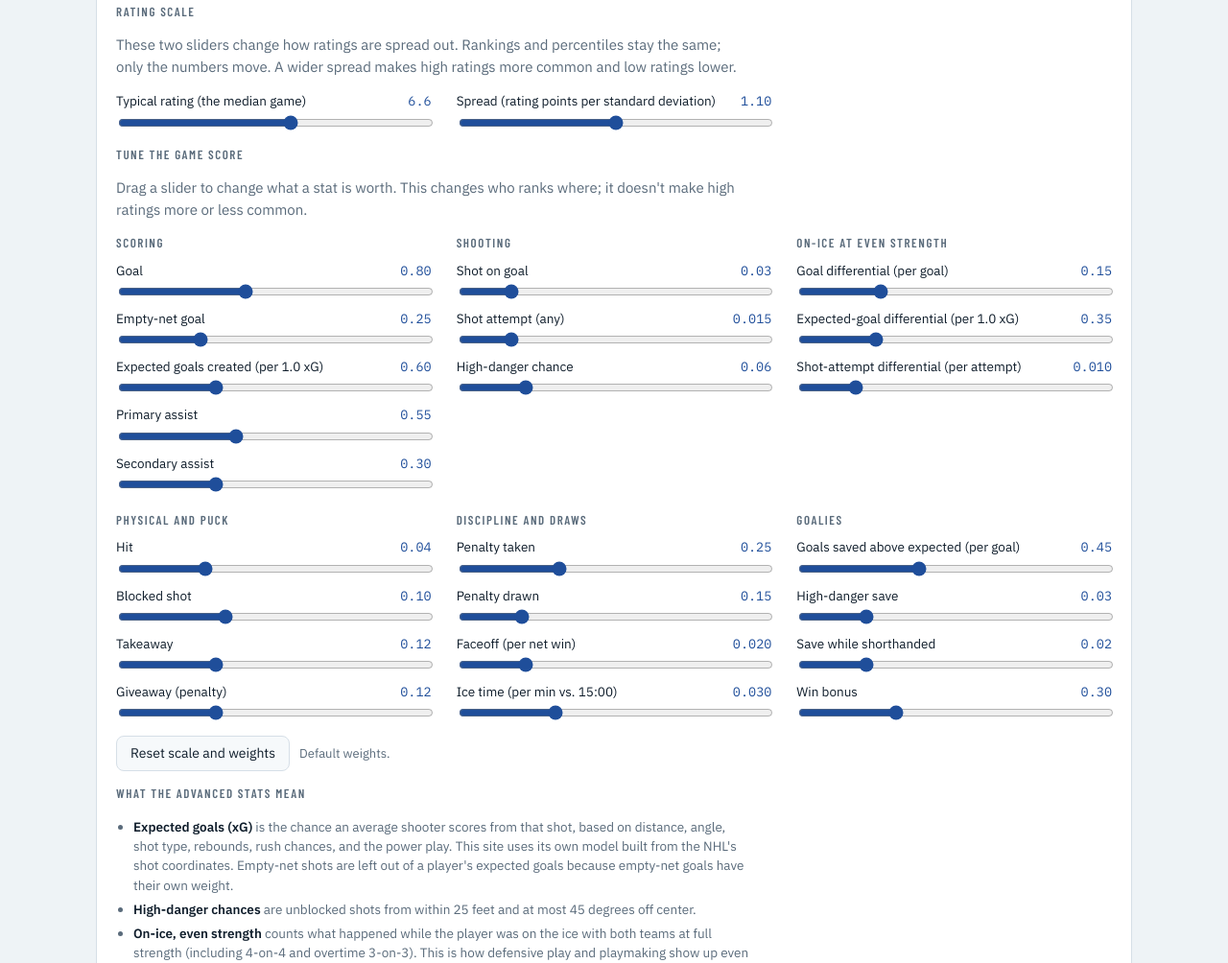
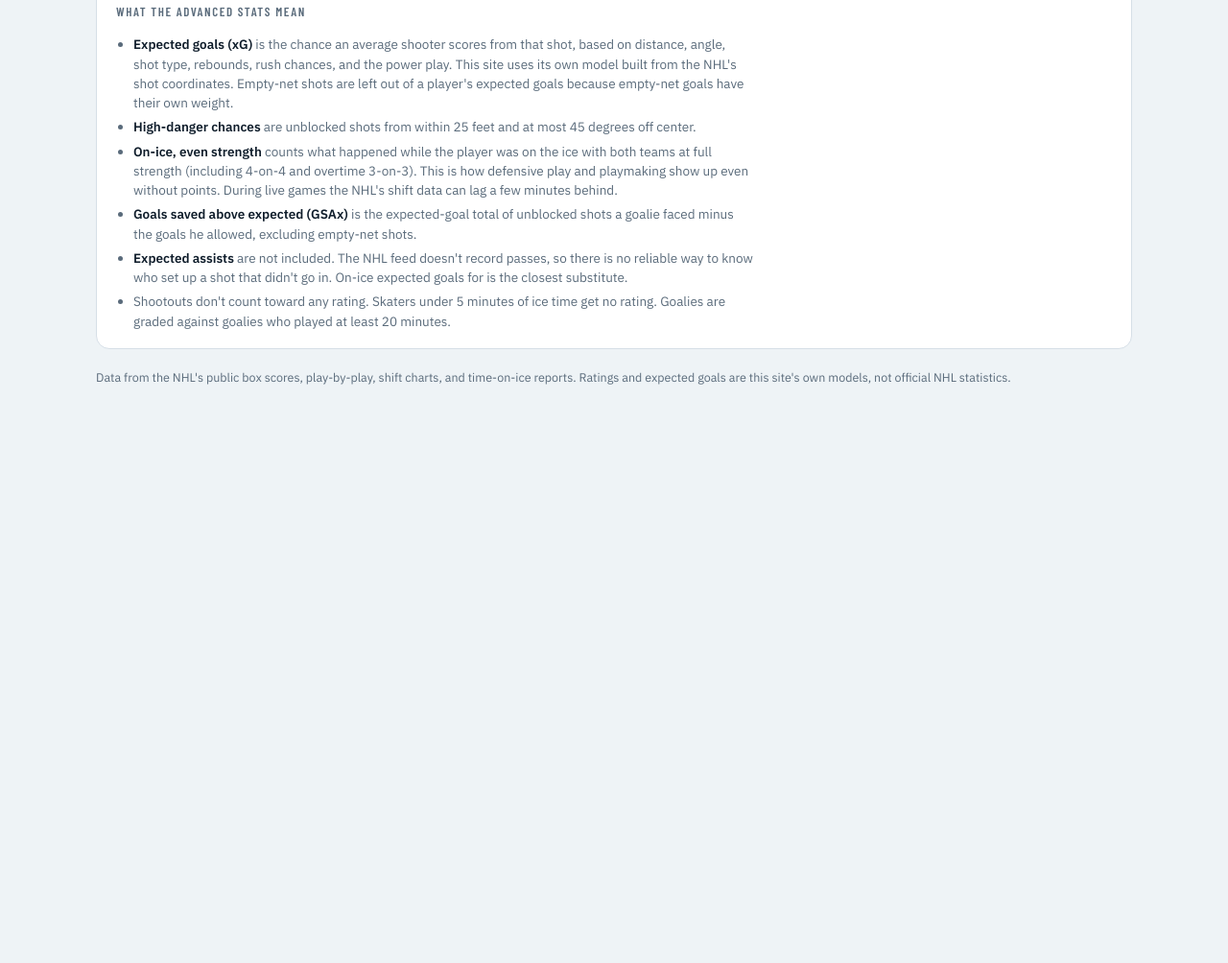
Before and after one commit to btashton2-a11y/Ice-Ratings, a website with bundled scripts: page public/index.html in a window 1280 px wide. Shown: the part 953-1957 px from the top of the page at 96% size. After the commit the page ends 1412 px from the top, so only its background shows below. Built offline with nearby package versions, Linux system fonts and the light colour scheme; files whose address does not match are found by name.

Commit message:
Add files via upload

```diff
--- a/public/app.js
+++ b/public/app.js
@@ -2,10 +2,7 @@ import * as E from "./engine.js";
 
 // ---------- State ----------
 const $ = id => document.getElementById(id);
-const store = { get(k){ try { return JSON.parse(localStorage.getItem(k) || "null"); } catch(e){ return null; } },
-                set(k, v){ try { v == null ? localStorage.removeItem(k) : localStorage.setItem(k, JSON.stringify(v)); } catch(e){} } };
-let W = { ...E.DEFAULTS, ...(store.get("ice-w") || {}) };
-let SCALE = { ...E.SCALE_DEFAULT, ...(store.get("ice-scale") || {}) };
+const W = E.DEFAULTS, SCALE = E.SCALE_DEFAULT;   // fixed: everyone sees the same ratings
 let BASE = null;            // season calibration from /api/baseline
 let SCHED = null;           // { date, today, games } for the day being viewed
 const GAMES = new Map();    // game id -> game data from /api/game
@@ -18,7 +15,6 @@ const STARTED = ["LIVE", "CRIT", "OFF", "FINAL"];
 const started = st => STARTED.includes(st);
 const live = st => st === "LIVE" || st === "CRIT";
 const done = st => st === "OFF" || st === "FINAL";
-const isDefault = () => Object.keys(E.DEFAULTS).every(k => Math.abs(W[k] - E.DEFAULTS[k]) < 1e-9);
 
 async function api(path){
   const r = await fetch(path);
@@ -56,7 +52,7 @@ function dayGames(){ return (SCHED?.games || []).map(s => GAMES.get(s.id)).filte
 function rateAll(){
   const games = dayGames(), scored = {};
   games.forEach(g => { scored[g.id] = E.scoreGame(g, W); });
-  if(isDefault() && BASE && BASE.cal.F.n >= 50){ CALS = BASE.cal; calSource = "season"; }
+  if(BASE && BASE.cal.F.n >= 50){ CALS = BASE.cal; calSource = "season"; }
   else {
     const pools = { F:[], D:[], G:[] };
     const pool = games.filter(g => done(g.st)).length ? games.filter(g => done(g.st)) : games;
@@ -316,27 +312,17 @@ function showTip(el){
   tip.style.left = Math.max(0, left) + "px"; tip.style.top = Math.max(0, top) + "px";
 }
 
-// ---------- Scale + sliders ----------
+// ---------- Rating scale explainer ----------
 function renderScale(){
   const c = SCALE.center, s = SCALE.spread;
   $("scale-formula").textContent = `${c.toFixed(1)} + ${s.toFixed(2)} × z`;
-  $("sv-center").textContent = c.toFixed(1); $("sv-spread").textContent = s.toFixed(2);
-  $("s-center").value = c; $("s-spread").value = s;
   const pct = v => v >= 99.95 ? "99.9" : v >= 99 ? v.toFixed(1) : String(Math.round(v));
   const rows = [`<tr><td class="mono">${c.toFixed(1)}</td><td>Half of all games at his position</td><td>The typical game</td></tr>`];
   [7,8,9,10].forEach(r => { if(r <= c + 0.05) return; const z = (r - c)/s, share = 1 - E.normCdf(z);
     rows.push(`<tr><td class="mono">${r === 10 ? "10.0" : r.toFixed(1) + "+"}</td><td>${pct(E.normCdf(z)*100)}%</td><td>About 1 in ${Math.max(2, Math.round(1/share)).toLocaleString()} games</td></tr>`); });
   $("scale-body").innerHTML = rows.join("");
-  $("custom-note").hidden = isDefault();
-  $("tuned-note").textContent = isDefault() ? "Default weights." : "You're viewing custom weights.";
   if(BASE){ const b = BASE.cal; $("pool-counts").textContent = `: ${b.F.n.toLocaleString()} forward games, ${b.D.n.toLocaleString()} defenseman games, and ${b.G.n.toLocaleString()} goalie games from ${BASE.games.toLocaleString()} games through ${shortDay(BASE.through).replace(/^\w+, /, "")}`;
     $("season-note").textContent = `${String(BASE.season).slice(0,4)}–${String(BASE.season).slice(6)} season`; }
-}
-const dec = step => step < .01 ? 3 : 2;
-function buildSliders(){
-  $("sliders").innerHTML = E.SLIDER_GROUPS.map(([gname, items]) => `<div class="sl-group"><div class="label">${gname}</div>${items.map(([k,l,min,max,step]) => `
-    <div class="sl"><label for="w-${k}"><span>${l}</span><span class="mono" id="v-${k}">${W[k].toFixed(dec(step))}</span></label>
-    <input type="range" id="w-${k}" data-k="${k}" data-step="${step}" min="${min}" max="${max}" step="${step}" value="${W[k]}"></div>`).join("")}</div>`).join("");
 }
 function renderAll(){ rateAll(); renderSlate(); renderLeaderboard(); renderGame(); renderScale(); }
 
@@ -413,19 +399,12 @@ document.addEventListener("visibilitychange", () => { if(!document.hidden && SCH
 
 let raf = 0;
 const rerender = () => { cancelAnimationFrame(raf); raf = requestAnimationFrame(() => { const y = window.scrollY; renderAll(); window.scrollTo(0, y); }); };
-$("sliders").addEventListener("input", e => {
-  const k = e.target.dataset.k; if(!k) return;
-  W[k] = +e.target.value; $("v-" + k).textContent = W[k].toFixed(dec(+e.target.dataset.step));
-  store.set("ice-w", W); rerender();
-});
-document.querySelectorAll("input[data-s]").forEach(inp => inp.addEventListener("input", () => { SCALE[inp.dataset.s] = +inp.value; store.set("ice-scale", SCALE); rerender(); }));
-$("reset").addEventListener("click", () => { W = { ...E.DEFAULTS }; SCALE = { ...E.SCALE_DEFAULT }; store.set("ice-w", null); store.set("ice-scale", null); buildSliders(); rerender(); });
 
 function showError(e){ $("slate").innerHTML = `<div class="empty">${esc(e.message || String(e))}</div>`; }
 
 // ---------- Boot ----------
 (async function boot(){
-  buildSliders(); renderScale();
+  renderScale();
   api("/api/baseline").then(b => { BASE = b; if(SCHED) rerender(); else renderScale(); })
     .catch(e => { $("pool-counts").textContent = " (the season comparison couldn't load, so ratings are graded against the games on this page)"; });
   try {
--- a/public/engine.js
+++ b/public/engine.js
@@ -8,14 +8,6 @@ export const DEFAULTS = {
   penTaken:0.25, penDrawn:0.15, fo:0.02, toi:0.03,
   gsax:0.45, hdsv:0.03, shsv:0.02, win:0.3
 };
-export const SLIDER_GROUPS = [
-  ["Scoring", [["goal","Goal",0,2,.05],["enGoal","Empty-net goal",0,1,.05],["ixg","Expected goals created (per 1.0 xG)",0,2,.05],["a1","Primary assist",0,1.5,.05],["a2","Secondary assist",0,1,.05]]],
-  ["Shooting", [["sog","Shot on goal",0,.2,.01],["icf","Shot attempt (any)",0,.1,.005],["hd","High-danger chance",0,.3,.01]]],
-  ["On-ice at even strength", [["gd5","Goal differential (per goal)",0,.6,.05],["xgd5","Expected-goal differential (per 1.0 xG)",0,1.5,.05],["cfd5","Shot-attempt differential (per attempt)",0,.06,.005]]],
-  ["Physical and puck", [["hit","Hit",0,.15,.01],["block","Blocked shot",0,.3,.01],["take","Takeaway",0,.4,.01],["give","Giveaway (penalty)",0,.4,.01]]],
-  ["Discipline and draws", [["penTaken","Penalty taken",0,.8,.05],["penDrawn","Penalty drawn",0,.8,.05],["fo","Faceoff (per net win)",0,.1,.005],["toi","Ice time (per min vs. 15:00)",0,.1,.005]]],
-  ["Goalies", [["gsax","Goals saved above expected (per goal)",0,1.2,.05],["hdsv","High-danger save",0,.15,.01],["shsv","Save while shorthanded",0,.1,.01],["win","Win bonus",0,1,.05]]]
-];
 export const MIN_TOI_SK = 300, MIN_TOI_G_BASE = 1200;
 export const grpOf = pos => pos==="G" ? "G" : pos==="D" ? "D" : "F";
 export const fmtToi = s => `${Math.floor(s/60)}:${String(s%60).padStart(2,"0")}`;
--- a/public/index.html
+++ b/public/index.html
@@ -237,7 +237,6 @@ details.goals summary:focus-visible{outline:2px solid var(--blue);outline-offset
 .legend i{width:14px;height:14px;border-radius:4px;display:inline-block}
 .notes{margin:0;padding-left:18px;color:var(--muted);font-size:13.5px;display:flex;flex-direction:column;gap:5px;max-width:82ch}
 .notes b{color:var(--ink);font-weight:600}
-.custom-note{font-size:13px;color:var(--ink);background:var(--sunk);border-radius:8px;padding:8px 10px}
 footer{color:var(--muted);font-size:12.5px}
 
 @media (max-width:860px){ .analysis{grid-template-columns:minmax(0,1fr)} }
@@ -309,22 +308,6 @@ footer{color:var(--muted);font-size:12.5px}
       <span><i style="background:var(--r-mid)"></i>6.0–6.9 average</span>
       <span><i style="background:var(--r-low)"></i>Below 6.0 rough night</span>
     </div>
-    <h3 class="label" style="font-size:13px">Rating scale</h3>
-    <p>These two sliders change how ratings are spread out. Rankings and percentiles stay the same; only the numbers move. A wider spread makes high ratings more common and low ratings lower.</p>
-    <div class="sl-groups">
-      <div class="sl-group"><div class="sl"><label for="s-center"><span>Typical rating (the median game)</span><span class="mono" id="sv-center"></span></label>
-        <input type="range" id="s-center" data-s="center" min="5.5" max="7.5" step="0.1"></div></div>
-      <div class="sl-group"><div class="sl"><label for="s-spread"><span>Spread (rating points per standard deviation)</span><span class="mono" id="sv-spread"></span></label>
-        <input type="range" id="s-spread" data-s="spread" min="0.6" max="1.6" step="0.05"></div></div>
-    </div>
-    <h3 class="label" style="font-size:13px">Tune the game score</h3>
-    <p>Drag a slider to change what a stat is worth. This changes who ranks where; it doesn't make high ratings more or less common.</p>
-    <div class="custom-note" id="custom-note" hidden>With custom weights, ratings are graded against the games on this page instead of the full season, since the season's game scores were computed with the default weights.</div>
-    <div class="sl-groups" id="sliders"></div>
-    <div class="panel-actions">
-      <button class="btn" id="reset" type="button">Reset scale and weights</button>
-      <span class="avg" id="tuned-note"></span>
-    </div>
     <h3 class="label" style="font-size:13px">What the advanced stats mean</h3>
     <ul class="notes">
       <li><b>Expected goals (xG)</b> is the chance an average shooter scores from that shot, based on distance, angle, shot type, rebounds, rush chances, and the power play. This site uses its own model built from the NHL's shot coordinates. Empty-net shots are left out of a player's expected goals because empty-net goals have their own weight.</li>
```
